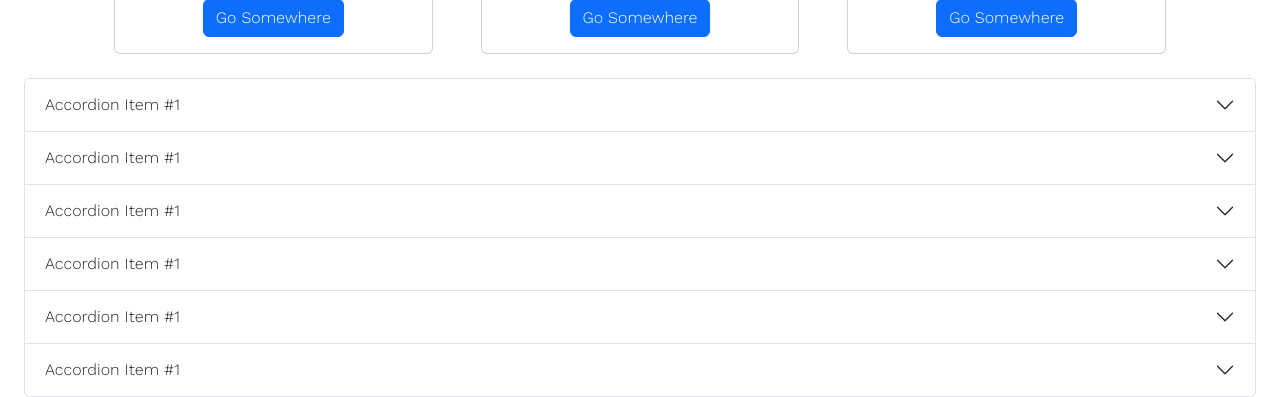
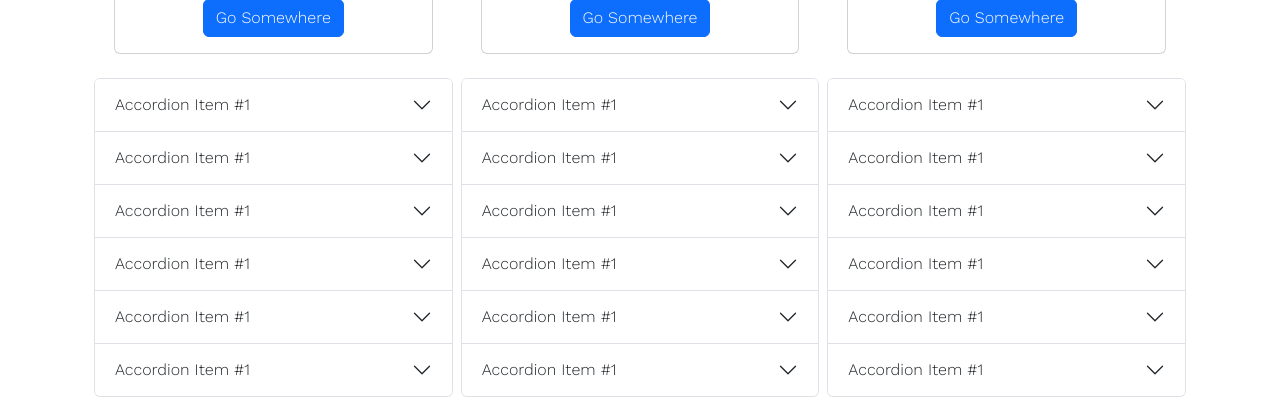
Before and after one commit to DavidJohnnnn/TimeTravel, a React (Create React App) app: page / in a window 1280 px wide. Shown: the part 960-1357 px from the top of the page. Built offline with nearby package versions, Linux system fonts and the light colour scheme; a web font is replaced by a local one.

Commit message:
Fixed accordian columns and updated readme

```diff
--- a/src/components/AccordianGroup.js
+++ b/src/components/AccordianGroup.js
@@ -3,7 +3,7 @@ import Row from 'react-bootstrap/Row';
 import Col from 'react-bootstrap/Col';
 import AccordianEl from './AccordianEl';
 
-function ContainerFluidExample() {
+function AccordianGroup() {
   return (
     <Container className="px-4">
       <Row className="g-2">
@@ -20,3 +20,5 @@ function ContainerFluidExample() {
     </Container>
   );
 }
+
+export default AccordianGroup;
--- a/src/components/Home.js
+++ b/src/components/Home.js
@@ -3,7 +3,7 @@ import Jumbotron from './Jumbotron';
 import 'bootstrap/dist/css/bootstrap.min.css';
 import './Page.css';
 import CarouselCards from './CarouselCards';
-import AccordianEl from './AccordianEl';
+import AccordianGroup from './AccordianGroup';
 
 
 function Home() {
@@ -17,7 +17,7 @@ function Home() {
       />
       <br />
       <CarouselCards />
-      <AccordianEl />
+      <AccordianGroup />
     </Container>
   );
 }
```
Also changed, not shown: 2 other files (tests, documents, lock files or other folders).
